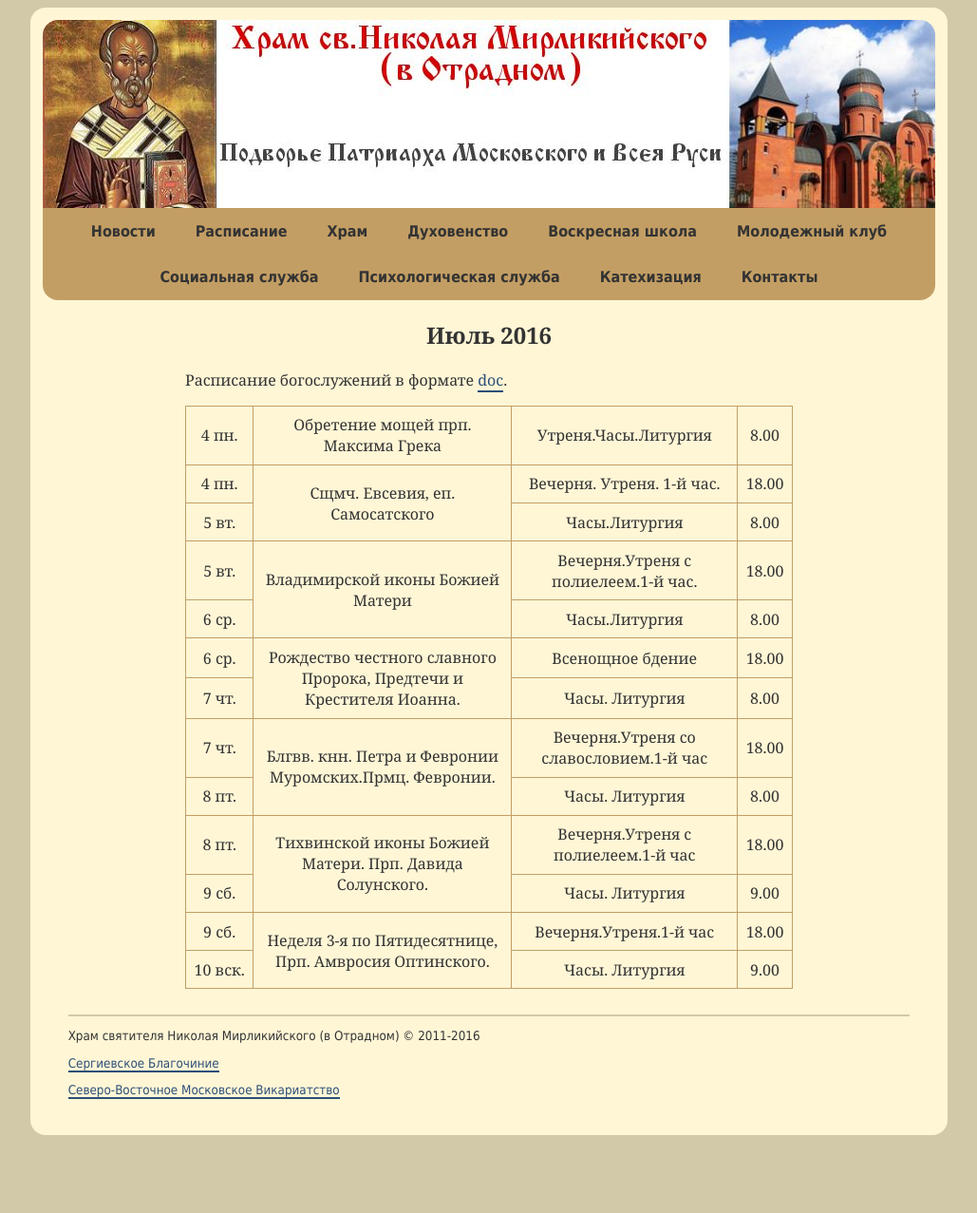
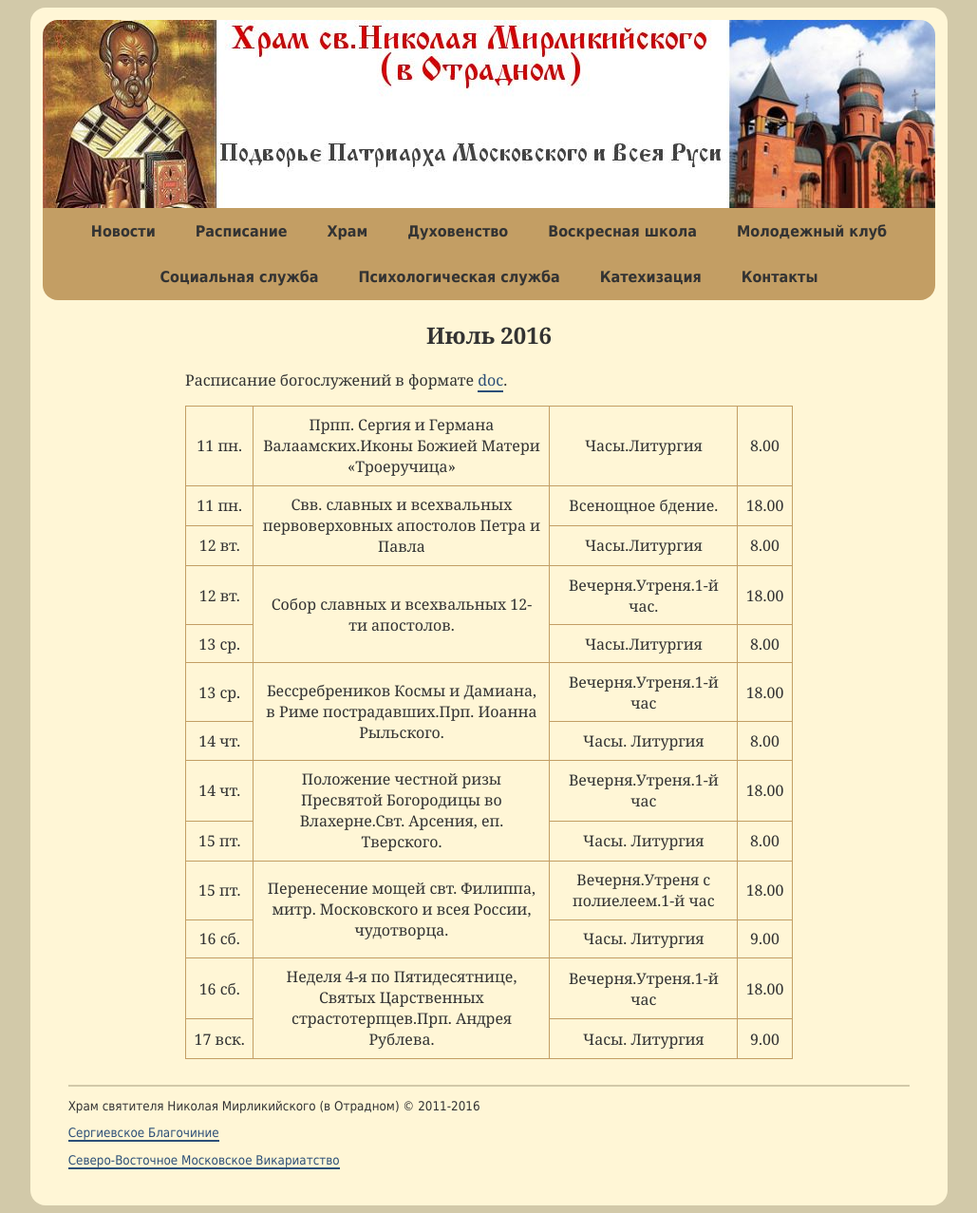
Before and after one commit to hramotradnoe/hramotradnoe.github.io, a Jekyll site: the page built from schedule/index.html, in a window 1280 px wide. Shown: the whole page at 95% size, without its empty margins (125-1154 px from the left). Built offline with Jekyll 4.4.1, drawn with Linux system fonts in a browser that asks for light colours; before the commit the page ends 1203 px from its top, so only the background shows below that.

Commit message:
Update schedule.yml

```diff
--- a/_data/schedule.yml
+++ b/_data/schedule.yml
@@ -1,56 +1,57 @@
 period: Июль 2016
 link: "https://docs.google.com/document/d/19aNSX9Wu0QI7C6EiUYV1EB1eGRvtAUP8GHRgpxk9KIA/edit"
 timetable:
- - description : "Обретение мощей прп. Максима Грека"
+ - description : "Прпп. Сергия и Германа Валаамских.Иконы Божией Матери «Троеручица»"
    services    :
-      - day   : 4&nbsp;пн.
-        time  : '8.00'
-        title : "Утреня.Часы.Литургия"
- - description : "Сщмч. Евсевия, еп. Самосатского"
-   services    :
-      - day   : 4&nbsp;пн.
-        time  : '18.00'
-        title : "Вечерня. Утреня. 1-й час."
-      - day   : 5&nbsp;вт.
+      - day   : 11&nbsp;пн.
         time  : '8.00'
         title : "Часы.Литургия"
- - description : "Владимирской иконы Божией Матери"
+ - description : "Свв. славных и всехвальных первоверховных апостолов Петра и Павла"
    services    :
-      - day   : 5&nbsp;вт.
+      - day   : 11&nbsp;пн.
         time  : '18.00'
-        title : "Вечерня.Утреня с полиелеем.1-й час."
-      - day   : 6&nbsp;ср.
+        title : "Всенощное бдение."
+      - day   : 12&nbsp;вт.
         time  : '8.00'
         title : "Часы.Литургия"
- - description : "Рождество честного славного Пророка, Предтечи и Крестителя Иоанна."
+ - description : "Собор славных и всехвальных 12-ти апостолов."
    services    :
-      - day   : 6&nbsp;ср.
+      - day   : 12&nbsp;вт.
         time  : '18.00'
-        title : "Всенощное бдение"
-      - day   : 7&nbsp;чт.
+        title : "Вечерня.Утреня.1-й час."
+      - day   : 13&nbsp;ср.
+        time  : '8.00'
+        title : "Часы.Литургия"
+ - description : "Бессребреников Космы и Дамиана, в Риме пострадавших.Прп. Иоанна Рыльского."
+   services    :
+      - day   : 13&nbsp;ср.
+        time  : '18.00'
+        title : "Вечерня.Утреня.1-й час"
+      - day   : 14&nbsp;чт.
         time  : '8.00'
         title : "Часы. Литургия"
- - description : "Блгвв. кнн. Петра и Февронии Муромских.Прмц. Февронии."
+ - description : "Положение честной ризы Пресвятой Богородицы во Влахерне.Свт. Арсения, еп. Тверского."
    services    :
-      - day   : 7&nbsp;чт.
+      - day   : 14&nbsp;чт.
         time  : '18.00'
-        title : "Вечерня.Утреня со славословием.1-й час"
-      - day   : 8&nbsp;пт.
+        title : "Вечерня.Утреня.1-й час"
+      - day   : 15&nbsp;пт.
         time  : '8.00'
         title : "Часы. Литургия"
- - description : "Тихвинской иконы Божией Матери. Прп. Давида Солунского."
+ - description : "Перенесение мощей свт. Филиппа, митр. Московского и всея России, чудотворца."
    services    :
-      - day   : 8&nbsp;пт.
+      - day   : 15&nbsp;пт.
         time  : '18.00'
         title : "Вечерня.Утреня с полиелеем.1-й час"
-      - day   : 9&nbsp;сб.
+      - day   : 16&nbsp;сб.
         time  : '9.00'
         title : "Часы. Литургия"
- - description : "Неделя 3-я по Пятидесятнице, Прп. Амвросия Оптинского."
+ - description : "Неделя 4-я по Пятидесятнице, Святых Царственных страстотерпцев.Прп. Андрея Рублева.
+"
    services    :
-      - day   : 9&nbsp;сб.
+      - day   : 16&nbsp;сб.
         time  : '18.00'
         title : "Вечерня.Утреня.1-й час"
-      - day   : 10&nbsp;вск.
+      - day   : 17&nbsp;вск.
         time  : '9.00'
         title : "Часы. Литургия"
```
